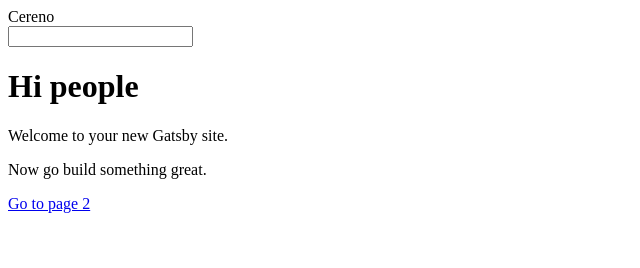
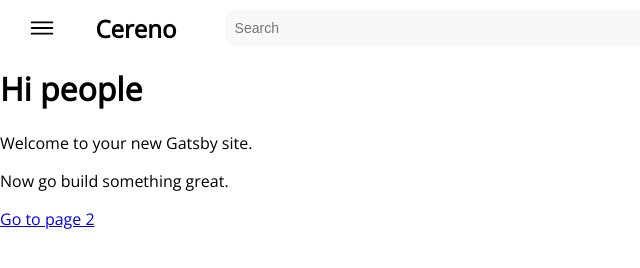
Before and after one commit to makinox/Cereno, a Gatsby site: page / in a window 1280 px wide. Shown: the whole page, without its empty margins (0-640 px from the left). Built offline with nearby package versions, Linux system fonts and the light colour scheme; Gatsby itself is replaced by a stand-in of ours.

Commit message:
[ADD] Input

```diff
--- a/gatsby-browser.js
+++ b/gatsby-browser.js
@@ -1,7 +1,9 @@
-/**
- * Implement Gatsby's Browser APIs in this file.
- *
- * See: https://www.gatsbyjs.org/docs/browser-apis/
- */
+const React = require("react")
+const { GlobalStyles } = require("./src/components/globalStyles/GlobalStyles")
 
-// You can delete this file if you're not using it
+exports.wrapRootElement = ({ element }) => (
+  <>
+    <GlobalStyles />
+    {element}
+  </>
+)
--- a/gatsby-config.js
+++ b/gatsby-config.js
@@ -5,6 +5,7 @@ module.exports = {
     author: `@makinox`,
   },
   plugins: [
+    `gatsby-plugin-styled-components`,
     `gatsby-plugin-react-helmet`,
     {
       resolve: `gatsby-source-filesystem`,
@@ -27,6 +28,12 @@ module.exports = {
         icon: `src/images/gatsby-icon.png`, // This path is relative to the root of the site.
       },
     },
+    {
+      resolve: `gatsby-plugin-google-fonts`,
+      options: {
+        fonts: [`Open Sans`],
+      },
+    },
     // this (optional) plugin enables Progressive Web App + Offline functionality
     // To learn more, visit: https://gatsby.dev/offline
     // `gatsby-plugin-offline`,
--- /dev/null
+++ b/src/components/globalStyles/GlobalStyles.js
@@ -0,0 +1,13 @@
+import { createGlobalStyle } from "styled-components"
+
+export const GlobalStyles = createGlobalStyle`
+  body {
+    margin: 0;
+    padding: 0;
+    font-family: 'Open Sans', 'Roboto', 'Open Sans', -apple-system, BlinkMacSystemFont, "Segoe UI", "Roboto", "Oxygen",
+      "Ubuntu", "Cantarell", "Fira Sans", "Droid Sans", "Helvetica Neue",
+      sans-serif;
+    -webkit-font-smoothing: antialiased;
+    -moz-osx-font-smoothing: grayscale;
+  }
+`
--- a/src/components/navbar/navbar.tsx
+++ b/src/components/navbar/navbar.tsx
@@ -1,15 +1,16 @@
 import React from "react"
+import { Nav, Icon, Title, InputContainer, Input } from "./styles"
 
 export default () => (
-  <nav>
+  <Nav>
     <div>
-      <span></span>
+      <Icon />
     </div>
     <div>
-      <span>Cereno</span>
+      <Title>Cereno</Title>
     </div>
-    <div>
-      <input type="text" />
-    </div>
-  </nav>
+    <InputContainer>
+      <Input placeholder="Search" type="text" />
+    </InputContainer>
+  </Nav>
 )
--- /dev/null
+++ b/src/components/navbar/styles.tsx
@@ -0,0 +1,41 @@
+import styled from "styled-components"
+import { IoIosMenu } from "react-icons/io"
+
+export const Nav = styled.nav`
+  display: grid;
+  grid-template-columns: 0.05fr 0.1fr 0.85fr;
+  justify-content: center;
+  justify-items: center;
+  align-items: center;
+  margin: 10px;
+`
+
+export const Icon = styled(IoIosMenu)`
+  display: flex;
+  cursor: pointer;
+  font-size: 30px;
+`
+
+export const Title = styled.h1`
+  font-size: 24px;
+  margin: 0;
+`
+
+export const InputContainer = styled.div`
+  display: flex;
+  justify-self: flex-start;
+`
+
+export const Input = styled.input`
+  width: 55vw;
+  border: none;
+  margin: 0 2vw;
+  padding: 10px;
+  border-radius: 10px;
+  background-color: #f8f8f8;
+  font-size: 14px;
+
+  &:focus {
+    outline: none;
+  }
+`
```
Also changed, not shown: package.json (+7 -1 lines), public/index.html (+1 -1 lines), 1 other file.
